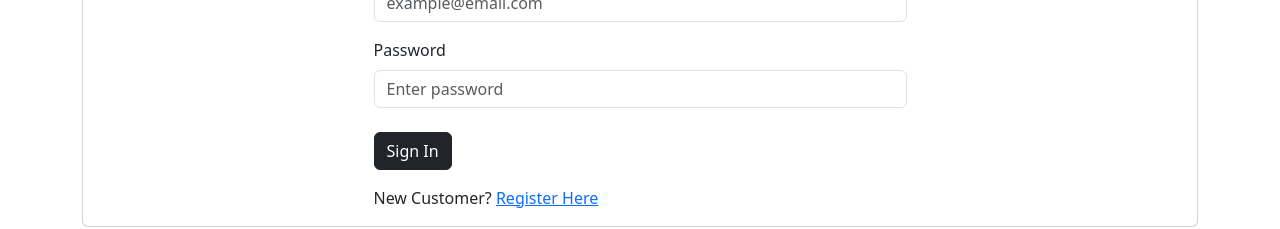
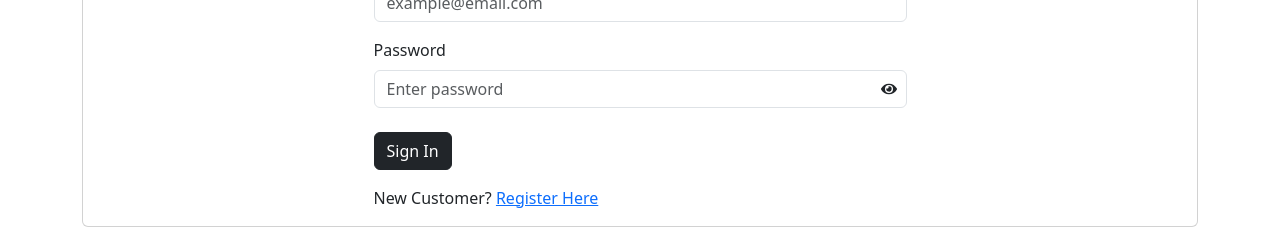
Before and after one commit to pritam19-d/Adhunika-Ecom-platform, a React (Create React App) app in the folder frontend/: page /login in a window 1280 px wide. Shown: the part 276-505 px from the top of the page. Built offline with nearby package versions, Linux system fonts and the light colour scheme; a web font is replaced by a local one.

Commit message:
Feature: Created eye button to hide and show password for end users

```diff
--- a/frontend/src/index.js
+++ b/frontend/src/index.js
@@ -50,7 +50,6 @@ const router = createBrowserRouter(
         <Route path="/admin/products/:id/edit" element={<ProductEditScreen />} />
         <Route path="/admin/userlist" element={<UserListScreen />} />
         <Route path="/admin/user/:id/edit" element={<UserEditScreen />} />
-
       </Route>
     </Route>
   )
--- a/frontend/src/screens/LoginScreen.jsx
+++ b/frontend/src/screens/LoginScreen.jsx
@@ -1,7 +1,8 @@
-import React from 'react'
+import React from "react"
 import { useState, useEffect } from "react"
 import { Link, useLocation, useNavigate } from "react-router-dom"
 import { Form, Button, Row, Col, Card } from "react-bootstrap"
+import { FaEye, FaEyeSlash } from "react-icons/fa"
 import { useDispatch, useSelector } from "react-redux"
 import FormContainer from "../components/FormContainer.jsx"
 import Loader from "../components/Loader.jsx"
@@ -12,6 +13,7 @@ import { toast } from "react-toastify"
 const LoginScreen = () => {
   const [email, setEmail] = useState("")
   const [password, setPassword] = useState("")
+  const [showPassword, setShowPassword] = useState(false);
 
   const dispatch = useDispatch();
   const navigate = useNavigate()
@@ -24,8 +26,8 @@ const LoginScreen = () => {
   const sp = new URLSearchParams(search)
   const redirect = sp.get("redirect") || "/"
 
-  useEffect(()=>{
-    if(userInfo){
+  useEffect(() => {
+    if (userInfo) {
       navigate(redirect)
     }
   }, [userInfo, redirect, navigate])
@@ -33,13 +35,16 @@ const LoginScreen = () => {
   const submitHandler = async (e) => {
     e.preventDefault()
     try {
-      const res = await login({email, password}).unwrap()
+      const res = await login({ email, password }).unwrap()
       dispatch(setCredentials({ ...res }))
       navigate(redirect)
     } catch (err) {
       toast.error(err?.data?.message || err.error)
     }
   }
+  const toggleShowPassword = () => {
+    setShowPassword(!showPassword);
+  };
 
   return (
     <Card>
@@ -57,21 +62,35 @@ const LoginScreen = () => {
           </Form.Group>
           <Form.Group controlId="password" className="my-3">
             <Form.Label>Password</Form.Label>
-            <Form.Control
-              type="password"
-              placeholder="Enter password"
-              value={password}
-              onChange={(e) => setPassword(e.target.value)}
-            ></Form.Control>
+            <div style={{ position: "relative"}}>
+              <Form.Control
+                type={showPassword ? "text" : "password"}
+                placeholder="Enter password"
+                value={password}
+                onChange={(e) => setPassword(e.target.value)}
+              />
+              <span
+                onClick={toggleShowPassword}
+                style={{
+                  position: "absolute",
+                  right: "10px",
+                  top: "50%",
+                  transform: "translateY(-50%)",
+                  cursor: "pointer",
+                  display: "flex",
+                  alignItems: "center"
+                }}
+              >{showPassword ? <FaEyeSlash /> : <FaEye />}</span>
+            </div>
           </Form.Group>
-          <Button type="submit" variant="dark" className="mt-2" disabled = {isLoading}>
+          <Button type="submit" variant="dark" className="mt-2" disabled={isLoading}>
             Sign In
           </Button>
-          { isLoading && <Loader /> }
+          {isLoading && <Loader />}
         </Form>
         <Row className="py-3">
           <Col>
-            New Customer? <Link to={redirect? `/register?redirect=${redirect}`:"/register"}>Register Here</Link>
+            New Customer? <Link to={redirect ? `/register?redirect=${redirect}` : "/register"}>Register Here</Link>
           </Col>
         </Row>
       </FormContainer>
--- a/frontend/src/screens/RegisterScreen.jsx
+++ b/frontend/src/screens/RegisterScreen.jsx
@@ -2,6 +2,7 @@ import React from 'react'
 import { useState, useEffect } from "react"
 import { Link, useLocation, useNavigate } from "react-router-dom"
 import { Form, Button, Row, Col, Card } from "react-bootstrap"
+import { FaEye, FaEyeSlash } from "react-icons/fa"
 import { useDispatch, useSelector } from "react-redux"
 import FormContainer from "../components/FormContainer.jsx"
 import Loader from "../components/Loader.jsx"
@@ -14,6 +15,7 @@ const RegisterScreen = () => {
   const [email, setEmail] = useState("")
   const [password, setPassword] = useState("")
   const [confirmPassword, setConfirmPassword] = useState("")
+  const [showPassword, setShowPassword] = useState(false);
 
   const dispatch = useDispatch();
   const navigate = useNavigate()
@@ -26,8 +28,8 @@ const RegisterScreen = () => {
   const sp = new URLSearchParams(search)
   const redirect = sp.get("redirect") || "/"
 
-  useEffect(()=>{
-    if(userInfo){
+  useEffect(() => {
+    if (userInfo) {
       navigate(redirect)
     }
   }, [userInfo, redirect, navigate])
@@ -35,11 +37,11 @@ const RegisterScreen = () => {
   const submitHandler = async (e) => {
 
     e.preventDefault()
-    if (password !== confirmPassword){
+    if (password !== confirmPassword) {
       toast.error("Please retype the 'Confirm Password' correctly")
     } else {
       try {
-        const res = await register({name, email, password}).unwrap()
+        const res = await register({ name, email, password }).unwrap()
         dispatch(setCredentials({ ...res }))
         navigate(redirect)
       } catch (err) {
@@ -47,13 +49,16 @@ const RegisterScreen = () => {
       }
     }
   }
+  const toggleShowPassword = () => {
+    setShowPassword(!showPassword);
+  };
 
   return (
     <Card>
       <FormContainer>
         <h1>Sign Up</h1>
         <Form onSubmit={submitHandler}>
-        <Form.Group controlId="name" className="my-3">
+          <Form.Group controlId="name" className="my-3">
             <Form.Label>Enter Your Full Name</Form.Label>
             <Form.Control
               type="name"
@@ -73,12 +78,26 @@ const RegisterScreen = () => {
           </Form.Group>
           <Form.Group controlId="password" className="my-3">
             <Form.Label>Enter Password</Form.Label>
-            <Form.Control
-              type="password"
-              placeholder="Enter password"
-              value={password}
-              onChange={(e) => setPassword(e.target.value)}
-            ></Form.Control>
+            <div style={{ position: "relative" }}>
+              <Form.Control
+                type={showPassword ? "text" : "password"}
+                placeholder="Enter password"
+                value={password}
+                onChange={(e) => setPassword(e.target.value)}
+              />
+              <span
+                onClick={toggleShowPassword}
+                style={{
+                  position: "absolute",
+                  right: "10px",
+                  top: "50%",
+                  transform: "translateY(-50%)",
+                  cursor: "pointer",
+                  display: "flex",
+                  alignItems: "center"
+                }}
+              >{showPassword ? <FaEyeSlash /> : <FaEye />}</span>
+            </div>
           </Form.Group>
           <Form.Group controlId="confirmpassword" className="my-3">
             <Form.Label>Retype Your Password</Form.Label>
@@ -89,14 +108,14 @@ const RegisterScreen = () => {
               onChange={(e) => setConfirmPassword(e.target.value)}
             ></Form.Control>
           </Form.Group>
-          <Button type="submit" variant="dark" className="mt-2" disabled = {isLoading}>
+          <Button type="submit" variant="dark" className="mt-2" disabled={isLoading}>
             Register
           </Button>
-          { isLoading && <Loader /> }
+          {isLoading && <Loader />}
         </Form>
         <Row className="py-3">
           <Col>
-            Already have an account? <Link to={redirect? `/login?redirect=${redirect}`:"/login"}>Login here</Link>
+            Already have an account? <Link to={redirect ? `/login?redirect=${redirect}` : "/login"}>Login here</Link>
           </Col>
         </Row>
       </FormContainer>
--- a/frontend/src/screens/admin/UserEditScreen.jsx
+++ b/frontend/src/screens/admin/UserEditScreen.jsx
@@ -53,7 +53,7 @@ const UserEditScreen = () => {
     <>
       <Link to="/admin/userlist" className="btn btn-light my-3">Go back</Link>
       <FormContainer>
-        <h1>Edit Product</h1>
+        <h1>Edit User</h1>
         {loadingUpdate && <Loader />}
         {isLoading ? <Loader /> :
           error ? <Message variant="danger">{error}</Message> : (
```
